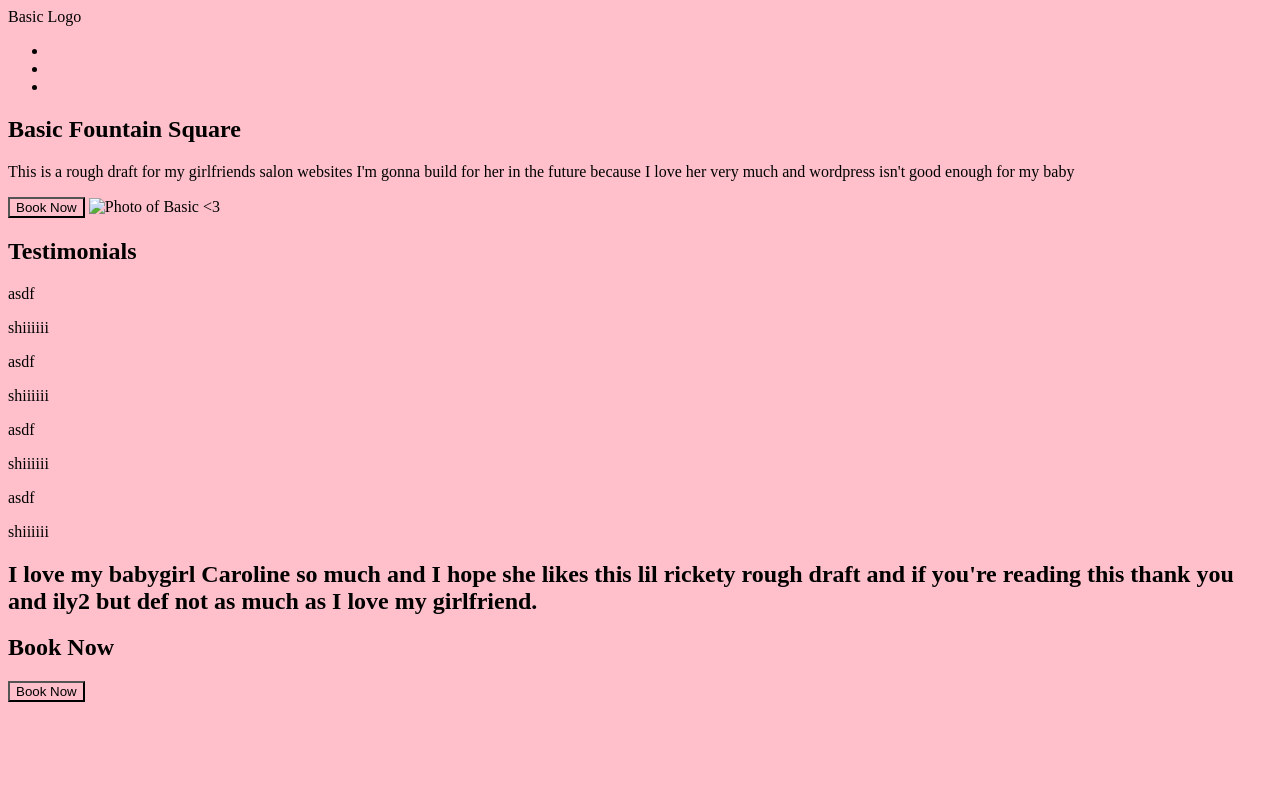
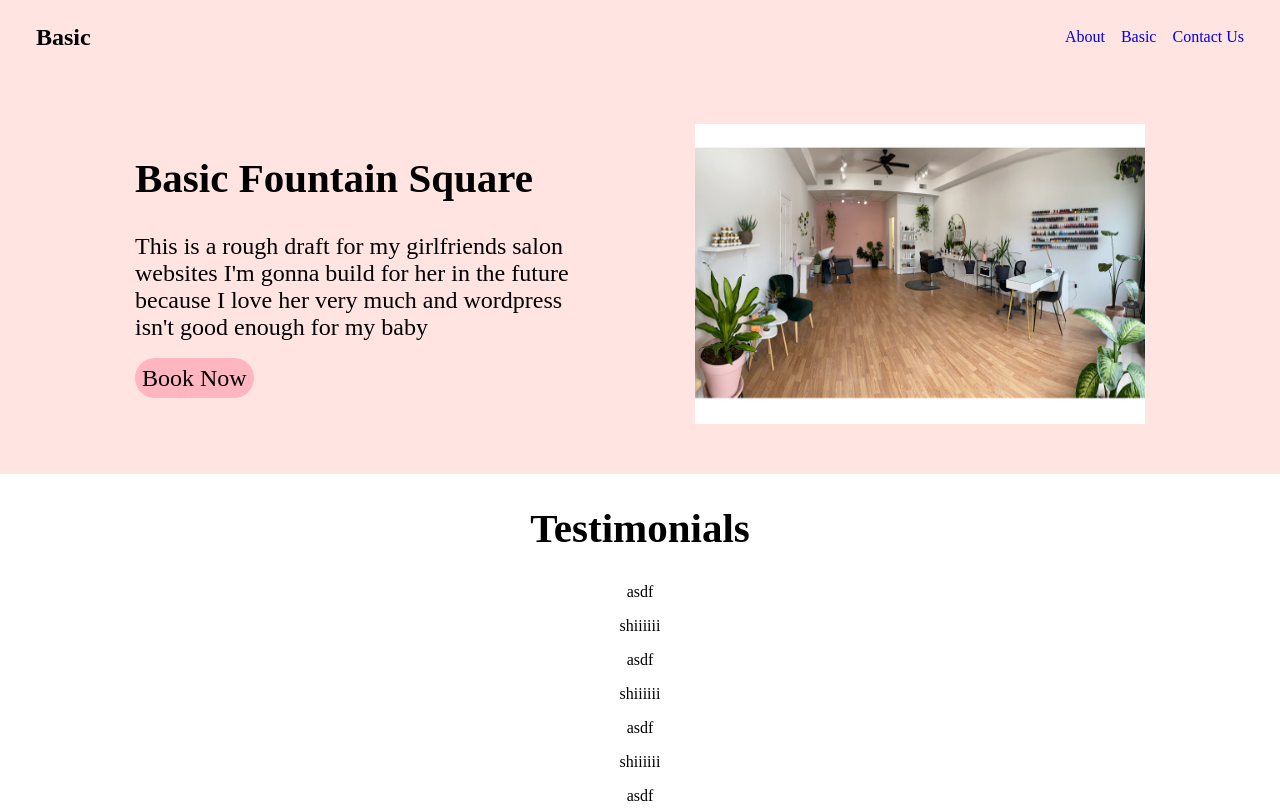
Before and after one commit to Julian-Arboleda/basic, a plain HTML site: page index.html in a window 1280 px wide. Shown: the top 808 px of the page. Drawn offline with Linux system fonts and the light colour scheme.

Commit message:
top section of landing page completed

```diff
--- a/index.html
+++ b/index.html
@@ -1,5 +1,5 @@
 <!DOCTYPE html>
-<html lang="jen">
+<html lang="en">
 
 <head>
     <title></title>
@@ -11,19 +11,26 @@
 
 <body>
     <header class="header">
-    <div>Basic Logo</div>
+        <div>Basic</div>
         <ul>
-        <li><a href="About"></a></li>
-        <li><a href="Basic"></a></li>
-        <li><a href="Contact Us"></a></li>
+            <li><a href="https://basic-beauty-salon.business.site/#testimonials">About</a></li>
+            <li><a href="https://basic-beauty-salon.business.site/">Basic</a></li>
+            <li><a
+                    href="https://www.google.com/maps/dir//BASIC/@39.7521946,-86.2055736,12z/data=!4m8!4m7!1m0!1m5!1m1!1s0x886b5bd6133272f9:0xfcc1f9a578777ae2!2m2!1d-86.1355338!2d39.7522506">Contact
+                    Us</a></li>
         </ul>
     </header>
     <section class="top">
-    <h1>Basic Fountain Square</h1>
-    <p>This is a rough draft for my girlfriends salon websites I'm gonna build for her in the future because I love her
+        <div class="container">
+            <h2>Basic Fountain Square</h2>
+            <p>This is a rough draft for my girlfriends salon websites I'm gonna build for her in the future because I
+                love her
                 very much and wordpress isn't good enough for my baby </p>
-    <button type="button">Book Now</button>
-    <img src="/home/jay/Pictures/basic1.png" alt="Photo of Basic <3" </section>
+
+          <a href="https://basic-109289.square.site/" class="button">Book Now</a>
+        </div>
+        <img src="basic1.png" <!-- alt="Photo of Basic <3" -->
+    </section>
 
     <div class="middle">
         <h2>Testimonials</h2>
--- a/style.css
+++ b/style.css
@@ -1,3 +1,71 @@
-* {
-  background-color: pink;
+body{
+  margin: 0;
+  padding: 0;
+  box-sizing: border-box;
 }
+
+.header {
+  background-color: #ffe4e1;
+  padding: 12px 36px;
+  display: flex;
+  justify-content: space-between;
+  align-items: center;
+}
+
+.header > div {
+  font-size: 24px;
+  font-weight: bold;
+}
+
+.top {
+  background-color: #ffe4e1;
+  display: flex;
+  justify-content: center;
+  gap: 5em;
+  font-size: 24px;
+  padding: 50px;
+}
+.container {
+  flex-flow: row wrap;
+  max-width: 440px;
+}
+
+img {
+  width: 450px;
+  display: flex;
+  height: 300px;
+  align-self: center;
+}
+.button {
+  padding: 7px;
+  margin-bottom: 16px;
+  background-color: lightpink;
+  border-radius: 25px 25px 25px 25px;
+}
+
+.container a {
+  color: black;
+}
+
+.middle {
+  display: flex;
+  flex-flow: column wrap;
+  align-items: center;
+}
+
+.middle  .box {
+  align-content: space-between;
+  margin-top: 50px;
+}
+
+h2 { font-size: 41px;   line-height: 1.0em;}
+ul {
+  list-style-type: none;
+  display: flex;
+  justify-content: space-between;
+  gap: 16px;
+}
+
+a {
+  text-decoration: none;
+}
```
Also changed, not shown: basic1.png (added), basic2.jpg (added), 1 other file. Lines whose indentation alone changed are shown as unchanged.
